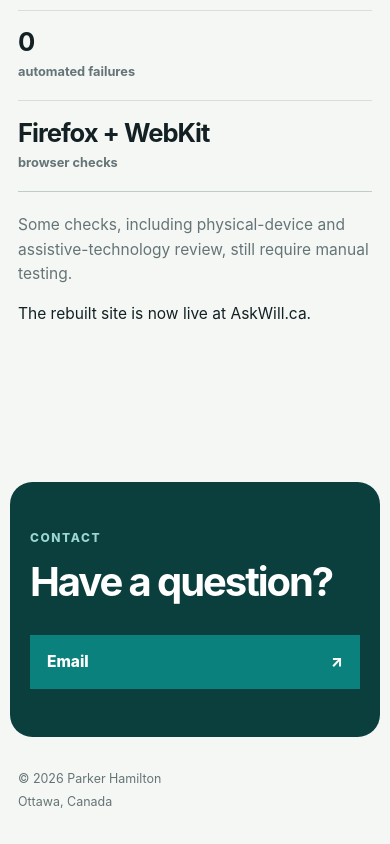
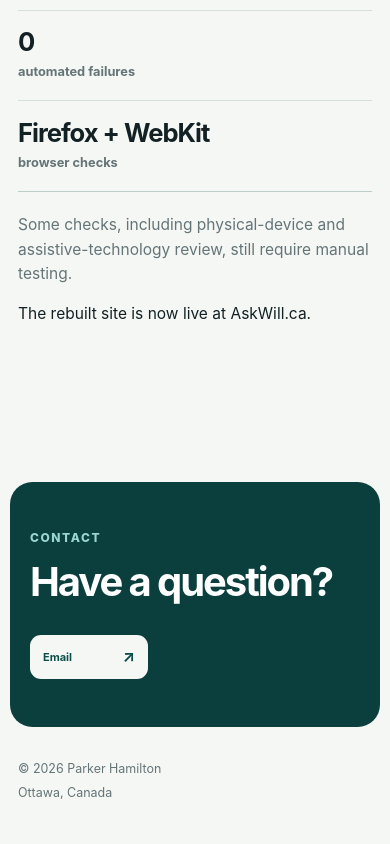
Before and after one commit to PHamilton8/parkerhamilton-ca, an Astro site: page /work/askwill in a window 390 px wide. Shown: the part 8574-9418 px from the top of the page. Built offline with nearby package versions, Linux system fonts and the light colour scheme; Astro itself is replaced by a stand-in of ours.

Commit message:
Normalize global ContactBand email CTA

```diff
--- a/src/components/layout/ContactBand.astro
+++ b/src/components/layout/ContactBand.astro
@@ -5,6 +5,67 @@ import { site } from '../../data/site';
   <p class="eyebrow">Contact</p>
   <h2 id="contact-title">Have a question?</h2>
   <div class="contact-actions">
-    <a class="contact-action primary" href={`mailto:${site.email}`}><span>Email</span><span aria-hidden="true">↗</span></a>
+    <a class="contact-email-action" href={`mailto:${site.email}`}><span>Email</span><span aria-hidden="true">↗</span></a>
   </div>
 </section>
+
+<style>
+  /* Canonical site-wide Email CTA: final owner-approved Homepage V3 treatment. */
+  .contact-email-action {
+    min-width: 126px;
+    min-height: 44px;
+    padding: 11px 14px;
+    display: inline-flex;
+    align-items: center;
+    justify-content: space-between;
+    gap: 16px;
+    border: 0;
+    border-radius: 12px;
+    background: #f4f7f4;
+    color: #0a4f4a;
+    box-shadow: none;
+    font-size: 15px;
+    line-height: normal;
+    font-weight: 700;
+    text-decoration: none;
+    white-space: nowrap;
+    transition: transform 0.15s ease, background-color 0.15s ease, color 0.15s ease;
+  }
+
+  .contact-email-action:hover {
+    transform: translateY(-1px);
+    background: #fff;
+    color: #073f3b;
+  }
+
+  .contact-email-action span:last-child {
+    color: currentColor;
+    font-size: 22px;
+    line-height: 1;
+    transform: translateY(-1px);
+  }
+
+  @media (max-width: 980px) {
+    .contact-email-action {
+      min-width: 126px;
+      min-height: 44px;
+      padding: 11px 14px;
+      border-radius: 12px;
+      font-size: 11px;
+    }
+
+    .contact-email-action span:last-child {
+      font-size: 16px;
+    }
+  }
+
+  @media (max-width: 480px) {
+    .contact-email-action {
+      width: 118px;
+      min-width: 118px;
+      min-height: 44px;
+      padding: 10px 13px;
+      border-radius: 11px;
+    }
+  }
+</style>
```
Also changed, not shown: docs/GLOBAL-WHITE-EMAIL-CTA-PREVIEW-SPEC.md (added, +55 -0 lines).
